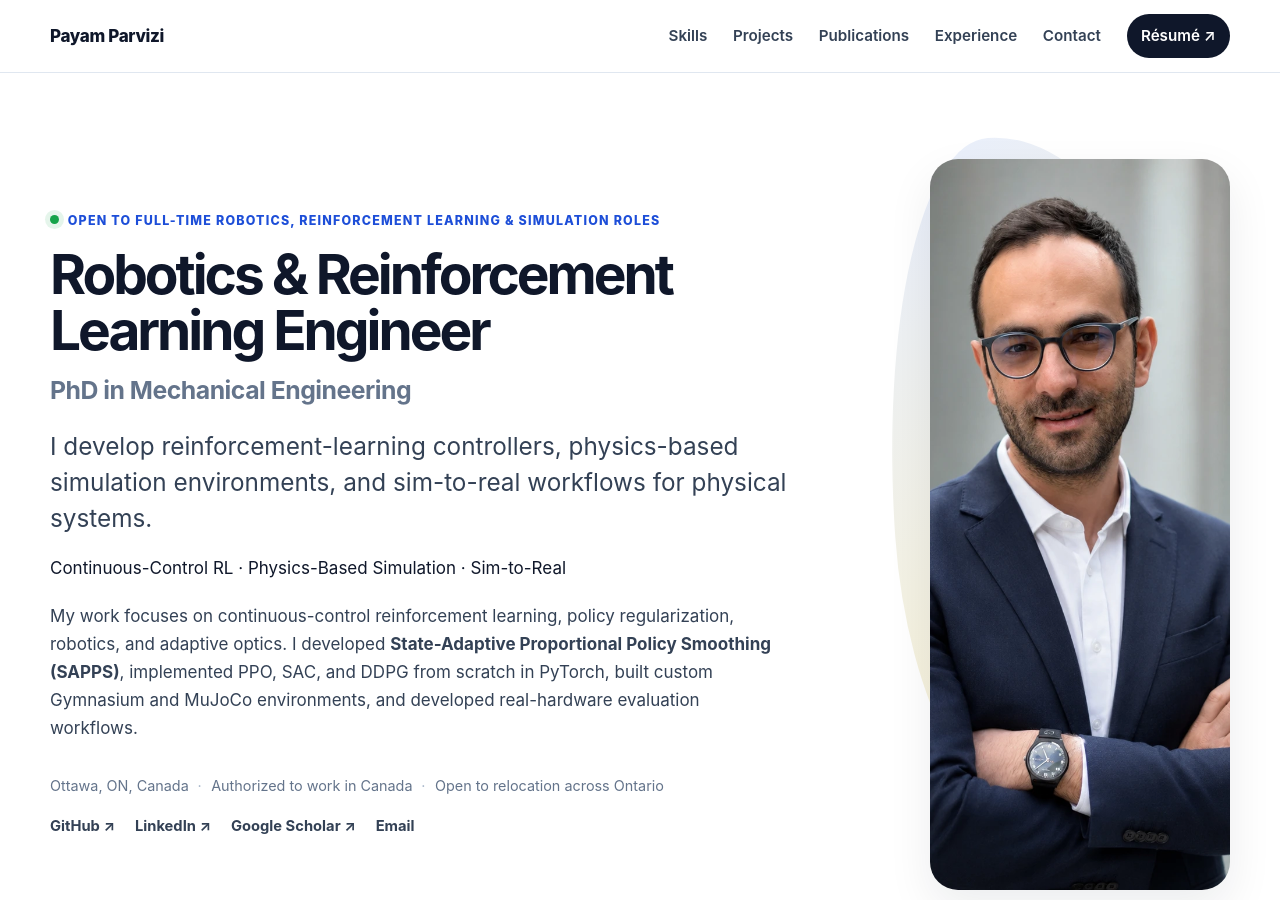
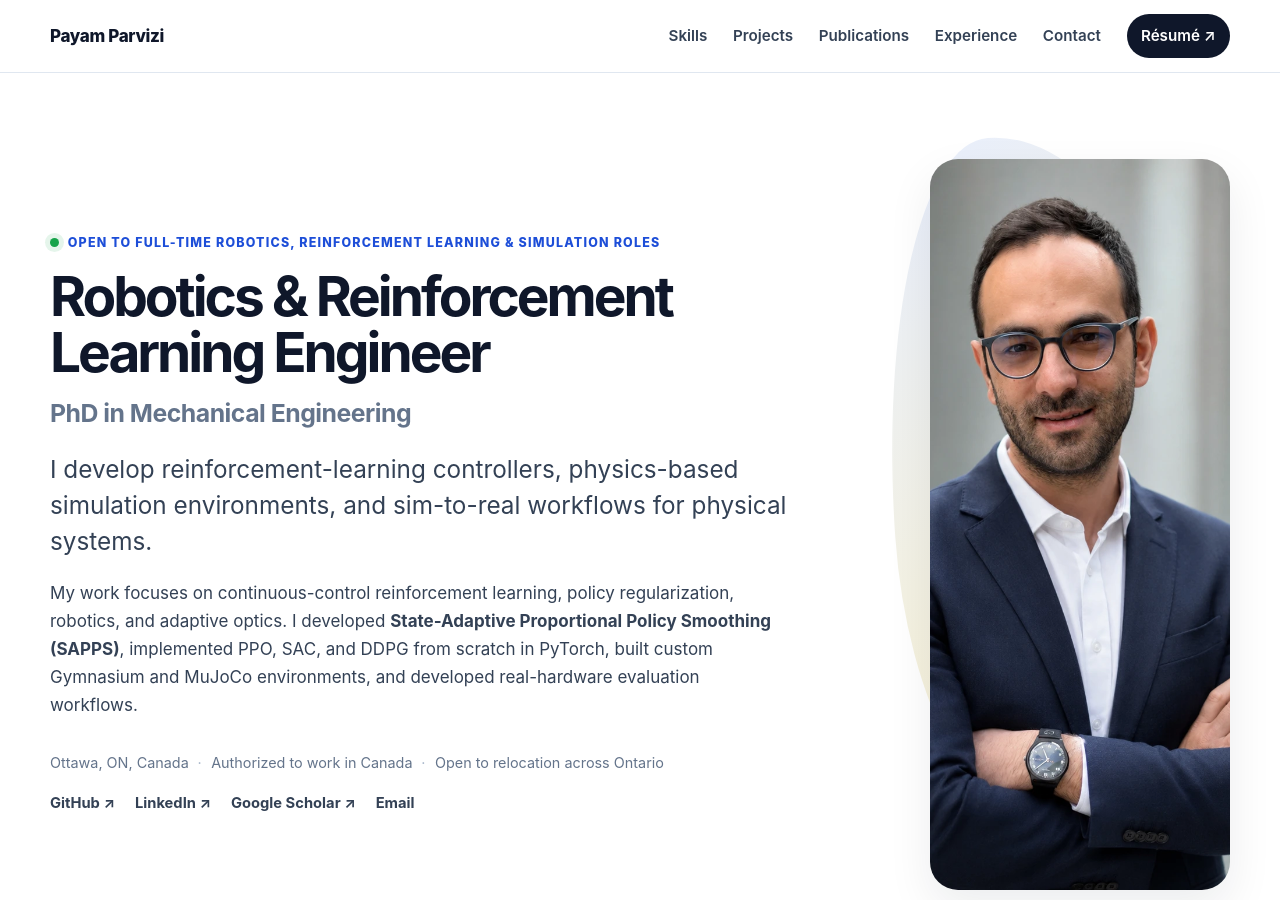
Before and after one commit to payamparvizi/payamparvizi.github.io, a Jekyll site: the page built from index.html, in a window 1280 px wide and 900 px high. Built offline with Jekyll 4.4.1, drawn with Linux system fonts in a browser that asks for light colours.

Commit message:
Update index.html

```diff
--- a/index.html
+++ b/index.html
@@ -16,9 +16,9 @@ image: "/assets/img/payam-parvizi-headshot.webp"
       <p class="hero-lead">
         I develop reinforcement-learning controllers, physics-based simulation environments, and sim-to-real workflows for physical systems.
       </p>
-      <p class="hero-focus">
+      <!-- <p class="hero-focus">
         Continuous-Control RL · Physics-Based Simulation · Sim-to-Real
-      </p>
+      </p> -->
       <p class="hero-body">
         My work focuses on continuous-control reinforcement learning, policy regularization, robotics, and adaptive optics. I developed <strong>State-Adaptive Proportional Policy Smoothing (SAPPS)</strong>, implemented PPO, SAC, and DDPG from scratch in PyTorch, built custom Gymnasium and MuJoCo environments, and developed real-hardware evaluation workflows.
       </p>
```
